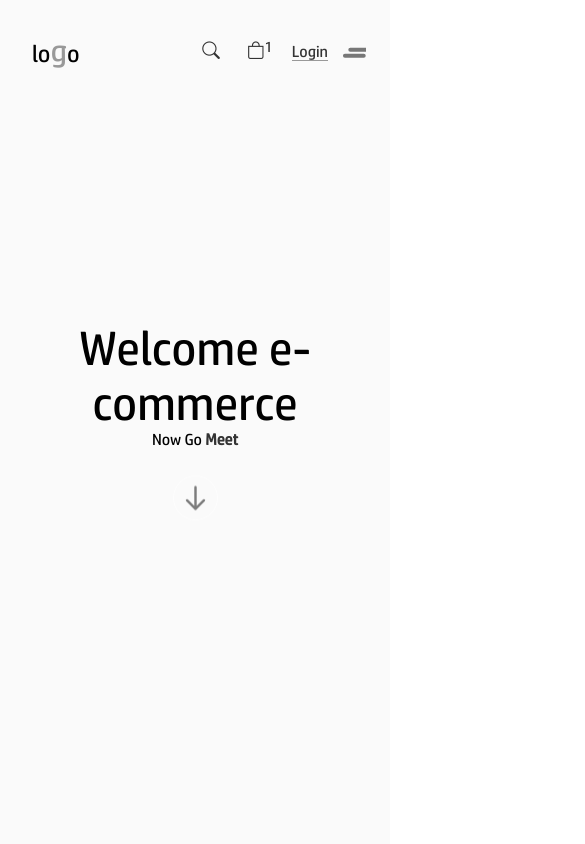
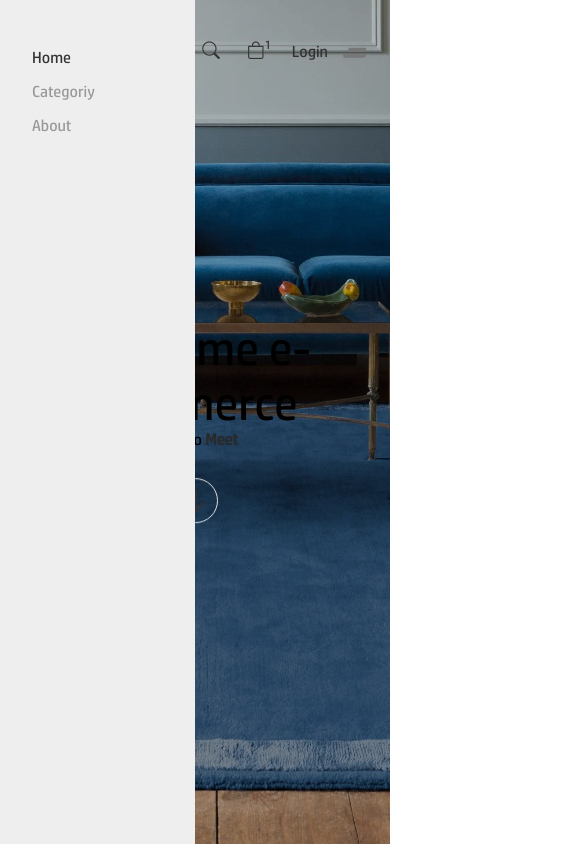
Before and after one commit to tomasmanueltm/ecommerce-andre, a plain HTML site: page index.html in a window 390 px wide. Both pictures are taken after a click on the element 355 px from the left and 50 px from the top of the page. Shown: the top 844 px of the page, 585 px wide, since content can reach past the window. Drawn offline with Linux system fonts and the light colour scheme.

Commit message:
initScroll

```diff
--- a/assets/js/index.js
+++ b/assets/js/index.js
@@ -0,0 +1,25 @@
+const J = (e)=> document.querySelector(e),
+    JS = (e)=> document.querySelectorAll(e);
+
+
+J(".toggleSvg").addEventListener("click", function(){
+    J("ul.nav").classList.toggle("onMobile")
+})
+
+
+
+let initScrollPage = ()=>
+{
+}
+window.addEventListener("scroll", function(e){
+    const tamanho = window.pageYOffset.toFixed();
+
+    (tamanho <= 20) ? J(".initScroll").style.setProperty("background-position", "center") : J(".initScroll").style.setProperty("background-position", "bottom");
+    // console.log(tamanho)
+    J(".initScroll").style.setProperty("background-position-y", `${tamanho}px`);
+    // J(".initScroll").style.setProperty("clip-path", `circle(${tamanho}vh)`);
+    // background-position-y: -50vh;
+    // scrollTop
+})
+
+initScrollPage();
--- a/assets/sass/main.sass
+++ b/assets/sass/main.sass
@@ -93,18 +93,3 @@ body
     to
         opacity: 1
         transform: translateY(0)
-//
-@keyframes bounce
-    from
-        opacity: 0.2
-        transform: translateY(-50vh) rotate(-45deg) scale(2.5)
-    80%
-        ransform: translateY(-80%) rotate(-45deg) scale(1.8)
-        opacity: .2
-    to
-        opacity: 1
-        transform: translate(0, 0) rotate(0deg) scale(1.5)
-
-
-
-//query
--- a/assets/sass/responsive.sass
+++ b/assets/sass/responsive.sass
@@ -2,8 +2,9 @@
 
 @media ( max-width:  768px)
     ul.nav
+        opacity: 0
         display: none!important
-        transform: translateX(-100%)
-        transition: opacity 2s, transform s, ease-in
+        transform: translateY(-100%)
+        transition: opacity 1s, transform 0.8s ease-out
     .toggleSvg
         display: flex!important
--- a/assets/sass/styler.sass
+++ b/assets/sass/styler.sass
@@ -9,16 +9,29 @@
     height: 100vh
     inset: 0 0 0 0
     position: relative
-    background: #fafafa
     text-align: center
-    animation: bounce 0.6s   ease-out
-    transition: transform 400ms cubic-bezier(0.23, 1, 0.32, 1)
+    transition: transform 0.6s
+    background-position-y: 0px
+    background-position: center
+    animation: bounce .8s ease-out
+    background: url("../src/01.webp") no-repeat
+    background-size: cover
+    animation-timing-function: cubic-bezier(.9,.5,.8,.4)
+    transition: background-position-y 0.1s, clip-path 0.3s, background-position 0.4s ease-out
 
     h1
         font-size: 3rem
     p
         strong
             color: #333
+    &::before
+        content: ""
+        width: 100%
+        height: 100%
+        display: block
+        inset: 0 0 0 0
+        position: absolute
+        background: rgba(0, 0, 0, .2)
 
     a
         width: 45px
@@ -51,7 +64,7 @@
             color: #999
             font-size: 2.0rem
 
-    ul
+    ul.nav
         display: block
 
         li
@@ -66,7 +79,26 @@
 
                 &:hover, &.on
                     color: #333
+    ul.nav.onMobile
+        left: 0px
+        width: 50vw
+        bottom: 0px
+        opacity: 1
+        padding: 2rem
+        height: 100vh
+        position: fixed
+        background: #eee
+        display: block!important
+        transform: translateY(0%)
+        transition: transform 3s, opacity 2s ease-in-out
+        animation-timing-function: cubic-bezier(.95,.05,.8,.04)
 
+        li
+            display: block
+            margin: 0 0 1rem 0
+
+            &:first-child
+                margin: 1rem 0
     menu.lista
         .icons
             a
@@ -95,5 +127,22 @@
                         small
                             top: -2px
                             rigth: -2px
+                            font-size: 9pt
                             position: absolute
                             font-style: normal
+
+//
+
+
+@keyframes bounce
+    from
+        opacity: 0.2
+        background: #ddd
+        transform: translateY(-50vh) rotateY(45deg) scale(2.5)
+    80%
+        opacity: .2
+        background: #666
+        ransform: translateY(80vh) rotate(145deg) scale(1.8)
+    to
+        opacity: 1
+        transform: translateX(0) rotate(0deg) scale(1.5)
--- a/index.html
+++ b/index.html
@@ -6,6 +6,7 @@
     <meta name="viewport" content="width=device-width, initial-scale=1.0">
     <title>e-tapete</title>
     <link rel="stylesheet" href="assets/sass/styler.css">
+    <script type="text/javascript" src="assets/js/index.js" defer></script>
 </head>
 <body>
 
@@ -20,6 +21,16 @@
     </a>
 </aside>
 
+<aside class="initScro page flex-center column">
+    <img src="assets/src/01.webp" alt="" class="initScroImg">
+    <h1>Welcome e-commerce</h1>
+    <p>Now Go <strong class="fw">Meet</strong></p>
+    <a href="">
+        <svg xmlns="http://www.w3.org/2000/svg" class="h-6 w-6" fill="none" viewBox="0 0 24 24" stroke="currentColor" stroke-width="2">
+            <path stroke-linecap="round" stroke-linejoin="round" d="M19 14l-7 7m0 0l-7-7m7 7V3" />
+        </svg>
+    </a>
+</aside>
 <!--  -->
 <header class="header page flex-normal align-center row" id="home">
     <h2>lo<span>g</span>o</h2>
@@ -47,8 +58,14 @@
 </header>
 
 
-
 <!--  -->
 
+aside.aside.catalogo#aside>h1+(main)+(ul.lista#lista>li>img>div.descricao>(h2+p+a))
+
+
+
+<script>
+    console.clear();
+</script>
 </body>
 </html>
```
Also changed, not shown: assets/sass/main.css, assets/sass/responsive.css, assets/sass/styler.css, assets/src/01.png (added), assets/src/01.webp (added), assets/src/02.jpg (added), 3 other files.
